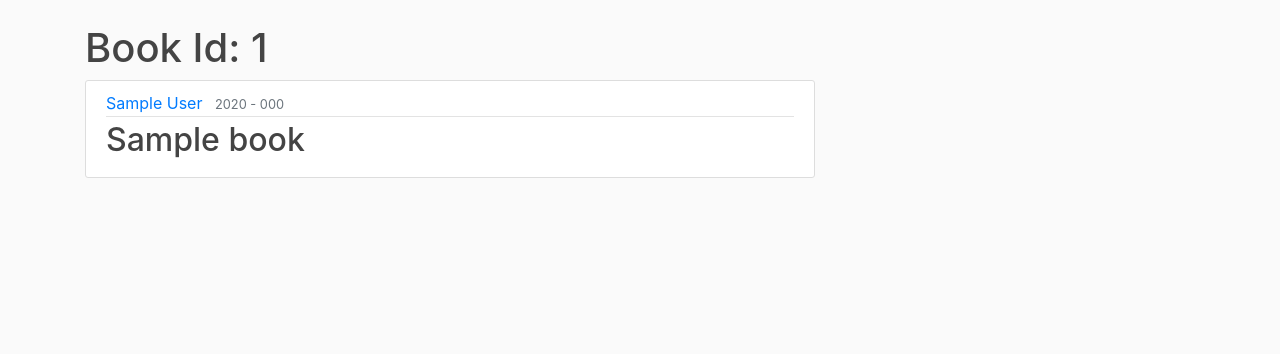
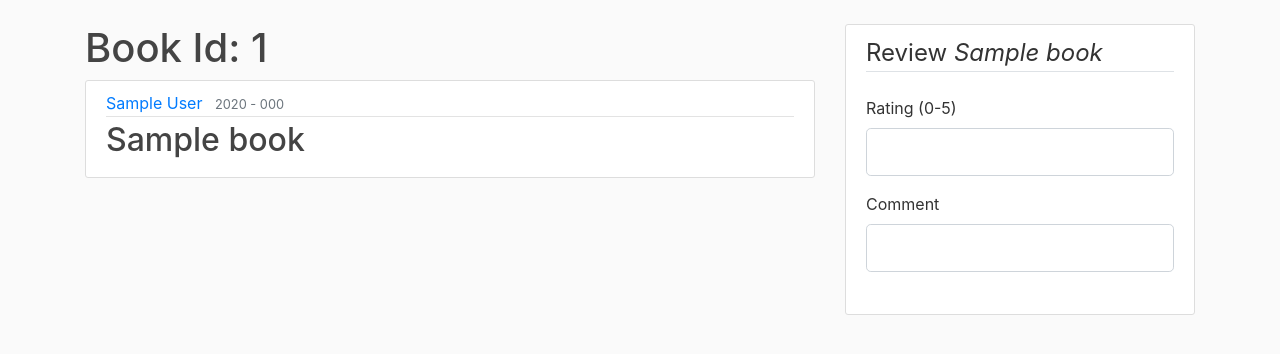
Before and after one commit to ckoopmann/cs50w_project1, a Flask app: template application/templates/book.html in a window 1280 px wide. Shown: the part 56-410 px from the top of the page. Run offline with Flask 2, Linux system fonts and the light colour scheme; tables that the repository leaves empty hold one stand-in row (values such as "Sample post"); the template is opened without the code that fills it: values that come from a table or form of the project are taken from there, most other values are stand-ins (such as "Sample title", 1, 10 or a date in 2020); some libraries are stand-ins or nearby versions.

Commit message:
First version of review form

```diff
--- a/application/forms.py
+++ b/application/forms.py
@@ -1,6 +1,6 @@
 from flask_wtf import FlaskForm
-from wtforms import StringField, PasswordField, SubmitField, BooleanField
-from wtforms.validators import DataRequired, Length, Email, EqualTo, ValidationError
+from wtforms import StringField, PasswordField, SubmitField, BooleanField, IntegerField
+from wtforms.validators import DataRequired, Length, Email, EqualTo, ValidationError, NumberRange
 from application import db
 
 
@@ -36,3 +36,8 @@ class SearchForm(FlaskForm):
     author = StringField("Author")
     title = StringField("Title")
     submit = SubmitField("Search")
+
+class ReviewForm(FlaskForm):
+    rating = IntegerField('Rating (0-5)', [DataRequired(), NumberRange(min=0, max=5)])
+    comment = StringField('Comment', [Length(min = 0, max = 500)])
+    submit = SubmitField("Submit")
--- a/application/routes.py
+++ b/application/routes.py
@@ -1,5 +1,5 @@
 from application import app, db, bcrypt
-from application.forms import RegistrationForm, LoginForm, SearchForm
+from application.forms import RegistrationForm, LoginForm, SearchForm, ReviewForm
 from flask import render_template, url_for, flash, redirect, get_flashed_messages
 from application.models import User
 from flask import request
@@ -66,4 +66,5 @@ def logout():
 def book(id):
     book = db.session.execute("SELECT * FROM books WHERE id = :id",
     {"id":id}).fetchone()
-    return render_template('book.html', id = id, book = book)
+    form = ReviewForm()
+    return render_template('book.html', id = id, book = book, form = form)
--- a/application/templates/book.html
+++ b/application/templates/book.html
@@ -1,5 +1,6 @@
 {% extends "layout.html"%}
 {% block content %}
+<div class="col-md-8">
 <h1>Book Id: {{id}}</h1>
 <article class="media content-section">
 <div class="media-body">
@@ -10,4 +11,43 @@
   <h2><a class="article-title" href="#">{{ book.title }}</a></h2>
 </div>
 </article>
+</div>
+<div class="col-md-4">
+  <div class="content-section">
+      <form action="" method="post">
+        {{form.hidden_tag()}}
+        <fieldset class = "form-group">
+          <legend class = "border-bottom mb-4">Review <i>{{ book.title }}</i></legend>
+          <div class="form-group">
+            {{form.rating.label(class = "form-control-label")}}
+
+            {% if form.rating.errors%}
+              {{form.rating(class = "form-control form-control-lg is-invalid")}}
+              <div class="invalid-feedback">
+                {%for error in form.rating.errors%}
+                  <span>{{error}}</span>
+                {% endfor %}
+              </div>
+            {% else %}
+            {{form.rating(class = "form-control form-control-lg")}}
+            {% endif %}
+          </div>
+
+          <div class="form-group">
+            {{form.comment.label(class = "form-control-label")}}
+
+            {% if form.comment.errors%}
+              {{form.comment(class = "form-control form-control-lg is-invalid")}}
+              <div class="invalid-feedback">
+                {%for error in form.comment.errors%}
+                  <span>{{error}}</span>
+                {% endfor %}
+              </div>
+              {% else %}
+              {{form.comment(class = "form-control form-control-lg")}}
+              {% endif %}
+          </div>
+
+  </div>
+</div>
 {% endblock %}
--- a/application/templates/index.html
+++ b/application/templates/index.html
@@ -1,5 +1,6 @@
 {% extends "layout.html"%}
 {% block content %}
+<div class="col-md-12">
 <form action="" method="post">
   {{form.hidden_tag()}}
   <fieldset class = "form-group">
@@ -66,4 +67,5 @@
     </article>
   {% endfor %}
 {% endif %}
+</div>
 {% endblock %}
--- a/application/templates/layout.html
+++ b/application/templates/layout.html
@@ -44,8 +44,6 @@
     </header>
 
     <main role="main" class="container">
-      <div class="row">
-        <div class="col-md-8">
     {% with messages = get_flashed_messages(with_categories = true)%}
       {%if messages%}
         {%for category, message in messages%}
@@ -54,9 +52,9 @@
           </div>
         {% endfor%}
       {% endif %}
+      <div class="row">
           {% endwith %}
           {% block content %}{% endblock %}
-        </div>
       </div>
     </main>
 
--- a/application/templates/login.html
+++ b/application/templates/login.html
@@ -1,5 +1,6 @@
 {% extends "layout.html"%}
 {% block content %}
+<div class="col-md-12">
   <div class="content-section">
       <h1>Log Into Account</h1>
       <form action="" method="post">
@@ -54,4 +55,5 @@
         </small>
       </div>
   </div>
+</div>
 {% endblock %}
--- a/application/templates/registration.html
+++ b/application/templates/registration.html
@@ -1,5 +1,6 @@
 {% extends "layout.html"%}
 {% block content %}
+<div class="col-md-12">
   <div class="content-section">
       <h1>Register Here</h1>
       <form action="" method="post">
@@ -77,4 +78,5 @@
         </small>
       </div>
   </div>
+</div>
 {% endblock %}
```
Also changed, not shown: application/__init__.py (+13 -1 lines). Lines whose indentation alone changed are shown as unchanged.
